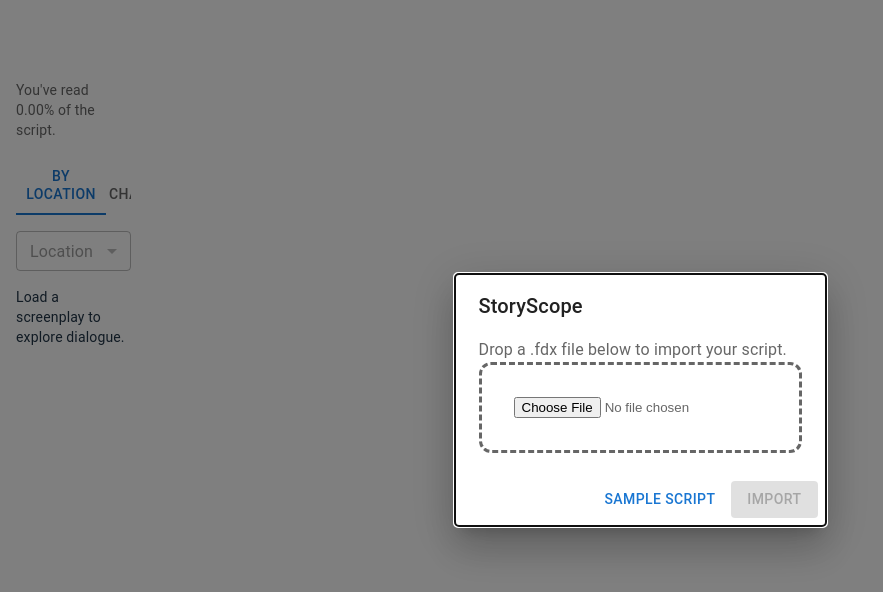
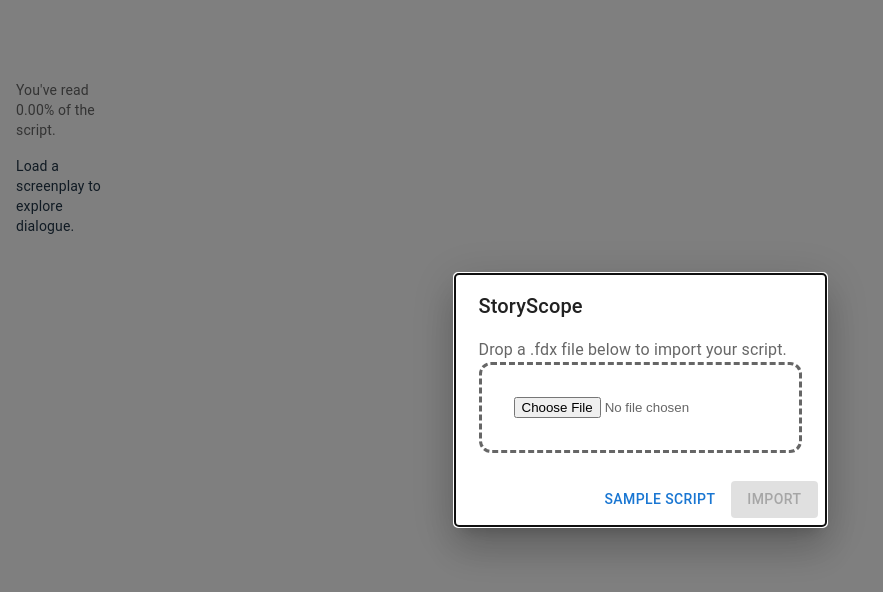
Before and after one commit to annaliferous/StoryScope, a React (Vite) app: page / in a window 1280 px wide. Shown: the top 592 px of the page, without its empty margins (0-883 px from the left). Built offline with nearby package versions, Linux system fonts and the light colour scheme.

Commit message:
control of graph inside component

```diff
--- a/src/App.tsx
+++ b/src/App.tsx
@@ -1,46 +1,19 @@
-import { useEffect, useMemo, useRef, useState } from "react";
+import { useRef, useState } from "react";
 import { useScreenplay } from "./hooks/useScreenplay";
 import WelcomeDialog from "./components/WelcomeDialog";
-import { FormControl, Grid, InputLabel, MenuItem, Select, Stack, Tab, Tabs, Typography } from "@mui/material";
+import { Grid, Stack, Typography } from "@mui/material";
 import { scrollStoryEditorTo, StoryEditor } from "./components/StoryEditor";
 import { Timeline } from "./components/Timeline";
-import StackedChart, { type ChartMode } from "./components/StackedChart";
+import StackedChart from "./components/StackedChart";
 
 const TIMELINE_HEIGHT = 64;
 
 function App() {
   const [fdxFileUrl, setFdxFileUrl] = useState<string>();
   const [editorOffset, setEditorOffset] = useState(0);
-  const [selectedLocation, setSelectedLocation] = useState("");
-  const [selectedCharacter, setSelectedCharacter] = useState("");
-  const [chartMode, setChartMode] = useState<ChartMode>("location");
   // Needed for hijacking scrolling behaviour of the StoryEditor
   const editorRef = useRef<HTMLDivElement>(null);
   const screenplay = useScreenplay(fdxFileUrl); // use this for information processing
-  const locations = useMemo(
-    () => (screenplay ? Array.from(screenplay.locations).sort() : []),
-    [screenplay]
-  );
-  const characters = useMemo(
-    () => (screenplay ? Array.from(screenplay.characters).sort() : []),
-    [screenplay]
-  );
-
-  useEffect(() => {
-    if (!screenplay) return;
-    if (locations.length === 0) return;
-    if (!selectedLocation || !locations.includes(selectedLocation)) {
-      setSelectedLocation(locations[0]);
-    }
-  }, [locations, screenplay, selectedLocation]);
-
-  useEffect(() => {
-    if (!screenplay) return;
-    if (characters.length === 0) return;
-    if (!selectedCharacter || !characters.includes(selectedCharacter)) {
-      setSelectedCharacter(characters[0]);
-    }
-  }, [characters, screenplay, selectedCharacter]);
 
   return (
     <>
@@ -58,55 +31,11 @@ function App() {
                 You've read {(editorOffset * 100).toFixed(2)}% of the script.
               </Typography>
 
-              <Tabs
-                value={chartMode}
-                onChange={(_, value) => setChartMode(value as ChartMode)}
-                variant="fullWidth"
-              >
-                <Tab value="location" label="By location" />
-                <Tab value="character" label="By character" />
-              </Tabs>
-
-              {chartMode === "location" ? (
-                <FormControl fullWidth size="small" disabled={locations.length === 0}>
-                  <InputLabel id="location-select-label">Location</InputLabel>
-                  <Select
-                    labelId="location-select-label"
-                    label="Location"
-                    value={selectedLocation}
-                    onChange={(e) => setSelectedLocation(e.target.value)}
-                  >
-                    {locations.map((location) => (
-                      <MenuItem key={location} value={location}>
-                        {location}
-                      </MenuItem>
-                    ))}
-                  </Select>
-                </FormControl>
-              ) : (
-                <FormControl fullWidth size="small" disabled={characters.length === 0}>
-                  <InputLabel id="character-select-label">Character</InputLabel>
-                  <Select
-                    labelId="character-select-label"
-                    label="Character"
-                    value={selectedCharacter}
-                    onChange={(e) => setSelectedCharacter(e.target.value)}
-                  >
-                    {characters.map((character) => (
-                      <MenuItem key={character} value={character}>
-                        {character}
-                      </MenuItem>
-                    ))}
-                  </Select>
-                </FormControl>
-              )}
-
               {screenplay ? (
                 <StackedChart
                   doc={screenplay.document}
-                  mode={chartMode}
-                  location={chartMode === "location" ? selectedLocation : undefined}
-                  character={chartMode === "character" ? selectedCharacter : undefined}
+                  locations={screenplay.locations}
+                  characters={screenplay.characters}
                   onSceneClick={(sceneId) => scrollStoryEditorTo(editorRef, sceneId)}
                 />
               ) : (
--- a/src/components/StackedChart.tsx
+++ b/src/components/StackedChart.tsx
@@ -1,10 +1,28 @@
-import { Box, Typography } from "@mui/material";
+import {
+  Box,
+  FormControl,
+  InputLabel,
+  MenuItem,
+  Select,
+  Stack,
+  Tab,
+  Tabs,
+  Typography,
+} from "@mui/material";
 import { BarChart } from "@mui/x-charts/BarChart";
-import { useMemo } from "react";
+import { useEffect, useMemo, useState } from "react";
 
 export type ChartMode = "location" | "character";
 
 interface StackedChartProps {
+  doc: XMLDocument;
+  locations: Set<string>;
+  characters: Set<string>;
+  height?: number;
+  onSceneClick?: (sceneId: string) => void;
+}
+
+interface StackedChartChartProps {
   doc: XMLDocument;
   mode: ChartMode;
   location?: string;
@@ -192,14 +210,14 @@ function buildCharacterDataset(doc: XMLDocument, targetCharacter: string) {
   };
 }
 
-export default function StackedChart({
+function StackedChartChart({
   doc,
   mode,
   location,
   character,
   height = 360,
   onSceneClick,
-}: StackedChartProps) {
+}: StackedChartChartProps) {
   const { dataset, seriesKeys, emptyLabel } = useMemo(() => {
     if (mode === "character" && character) {
       const { dataset, locations } = buildCharacterDataset(doc, character);
@@ -278,3 +296,108 @@ export default function StackedChart({
     </Box>
   );
 }
+
+export default function StackedChart({
+  doc,
+  locations,
+  characters,
+  height,
+  onSceneClick,
+}: StackedChartProps) {
+  const [mode, setMode] = useState<ChartMode>("location");
+  const [selectedLocation, setSelectedLocation] = useState("");
+  const [selectedCharacter, setSelectedCharacter] = useState("");
+
+  const locationOptions = useMemo(
+    () => Array.from(locations).sort(),
+    [locations]
+  );
+  const characterOptions = useMemo(
+    () => Array.from(characters).sort(),
+    [characters]
+  );
+
+  useEffect(() => {
+    if (locationOptions.length === 0) return;
+    if (
+      !selectedLocation ||
+      !locationOptions.includes(selectedLocation)
+    ) {
+      setSelectedLocation(locationOptions[0]);
+    }
+  }, [locationOptions, selectedLocation]);
+
+  useEffect(() => {
+    if (characterOptions.length === 0) return;
+    if (
+      !selectedCharacter ||
+      !characterOptions.includes(selectedCharacter)
+    ) {
+      setSelectedCharacter(characterOptions[0]);
+    }
+  }, [characterOptions, selectedCharacter]);
+
+  return (
+    <Stack spacing={2}>
+      <Tabs
+        value={mode}
+        onChange={(_, value) => setMode(value as ChartMode)}
+        variant="fullWidth"
+      >
+        <Tab value="location" label="By location" />
+        <Tab value="character" label="By character" />
+      </Tabs>
+
+      {mode === "location" ? (
+        <FormControl
+          fullWidth
+          size="small"
+          disabled={locationOptions.length === 0}
+        >
+          <InputLabel id="location-select-label">Location</InputLabel>
+          <Select
+            labelId="location-select-label"
+            label="Location"
+            value={selectedLocation}
+            onChange={(e) => setSelectedLocation(e.target.value)}
+          >
+            {locationOptions.map((locationOption) => (
+              <MenuItem key={locationOption} value={locationOption}>
+                {locationOption}
+              </MenuItem>
+            ))}
+          </Select>
+        </FormControl>
+      ) : (
+        <FormControl
+          fullWidth
+          size="small"
+          disabled={characterOptions.length === 0}
+        >
+          <InputLabel id="character-select-label">Character</InputLabel>
+          <Select
+            labelId="character-select-label"
+            label="Character"
+            value={selectedCharacter}
+            onChange={(e) => setSelectedCharacter(e.target.value)}
+          >
+            {characterOptions.map((characterOption) => (
+              <MenuItem key={characterOption} value={characterOption}>
+                {characterOption}
+              </MenuItem>
+            ))}
+          </Select>
+        </FormControl>
+      )}
+
+      <StackedChartChart
+        doc={doc}
+        mode={mode}
+        location={mode === "location" ? selectedLocation : undefined}
+        character={mode === "character" ? selectedCharacter : undefined}
+        onSceneClick={onSceneClick}
+        height={height}
+      />
+    </Stack>
+  );
+}
```
